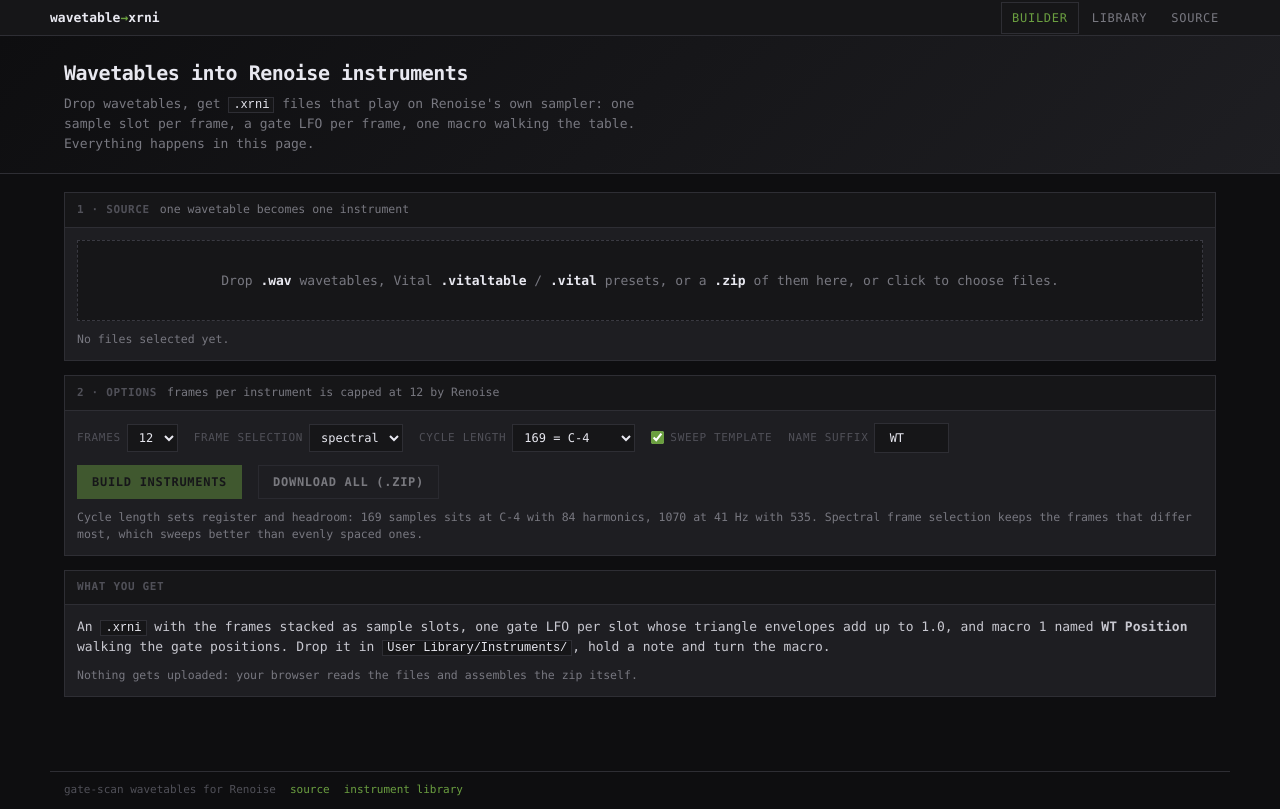
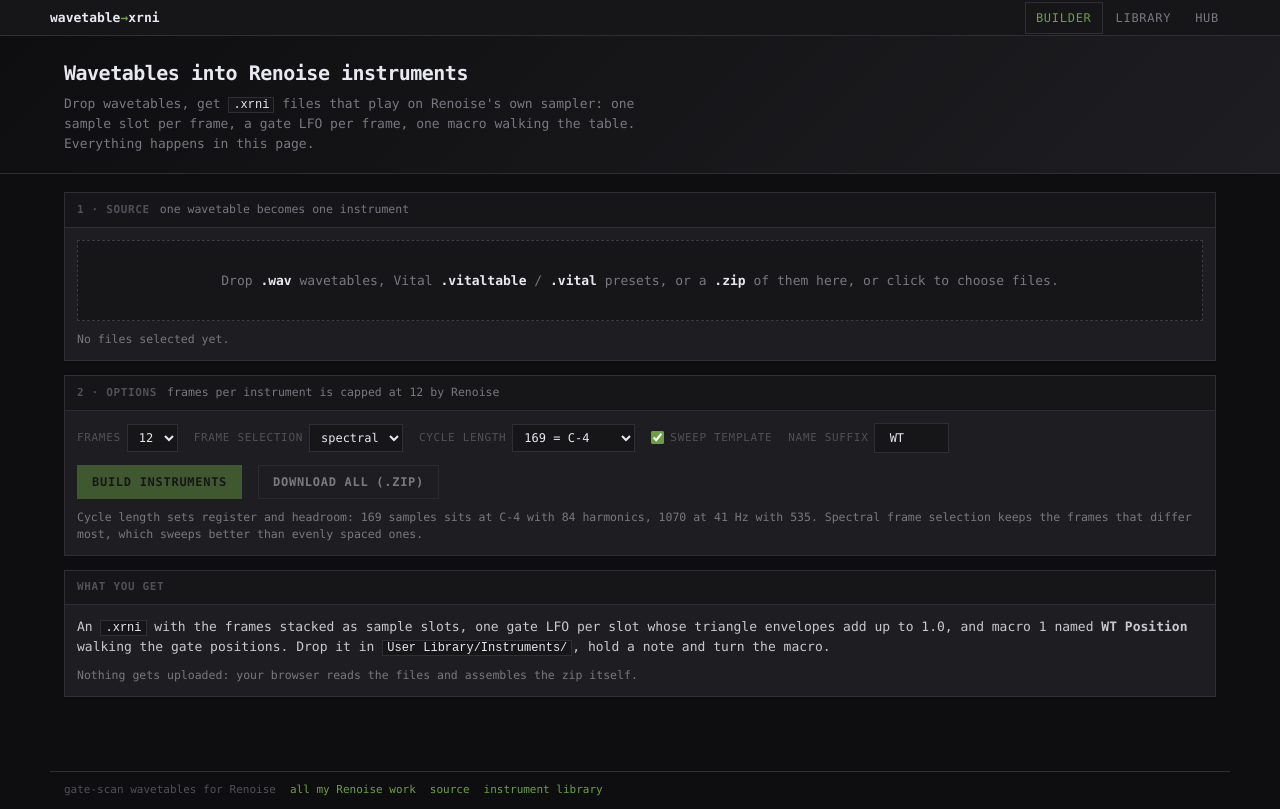
Before and after one commit to mene311/renoise-wavetable-tools, a plain HTML site: page docs/index.html in a window 1280 px wide. Drawn offline with Linux system fonts and the light colour scheme.

Commit message:
Link the hub from the pages and the README

```diff
--- a/docs/index.html
+++ b/docs/index.html
@@ -10,7 +10,7 @@
 <body>
 <div class="site-header"><div class="header-inner">
 <a class="logo" href="index.html"><span class="logo-text">wavetable<strong>&#8594;</strong>xrni</span></a>
-<nav class="site-nav"><a href="index.html" class="active">Builder</a><a href="library.html">Library</a><a href="https://github.com/mene311/renoise-wavetable-tools">Source</a></nav>
+<nav class="site-nav"><a href="index.html" class="active">Builder</a><a href="library.html">Library</a><a href="https://mene311.github.io/renoise-hub/">Hub</a></nav>
 </div></div>
 <div class="hero"><div class="hero-inner">
 <h1>Wavetables into Renoise instruments</h1>
@@ -99,6 +99,7 @@
 </main>
 <footer>
   <span>gate-scan wavetables for Renoise</span>
+  <a href="https://mene311.github.io/renoise-hub/">all my Renoise work</a>
   <a href="https://github.com/mene311/renoise-wavetable-tools">source</a>
   <a href="https://github.com/mene311/renoise-wavetable-instruments">instrument library</a>
 </footer>
```
Also changed, not shown: docs/library.html (+2 -1 lines), 1 other file.
